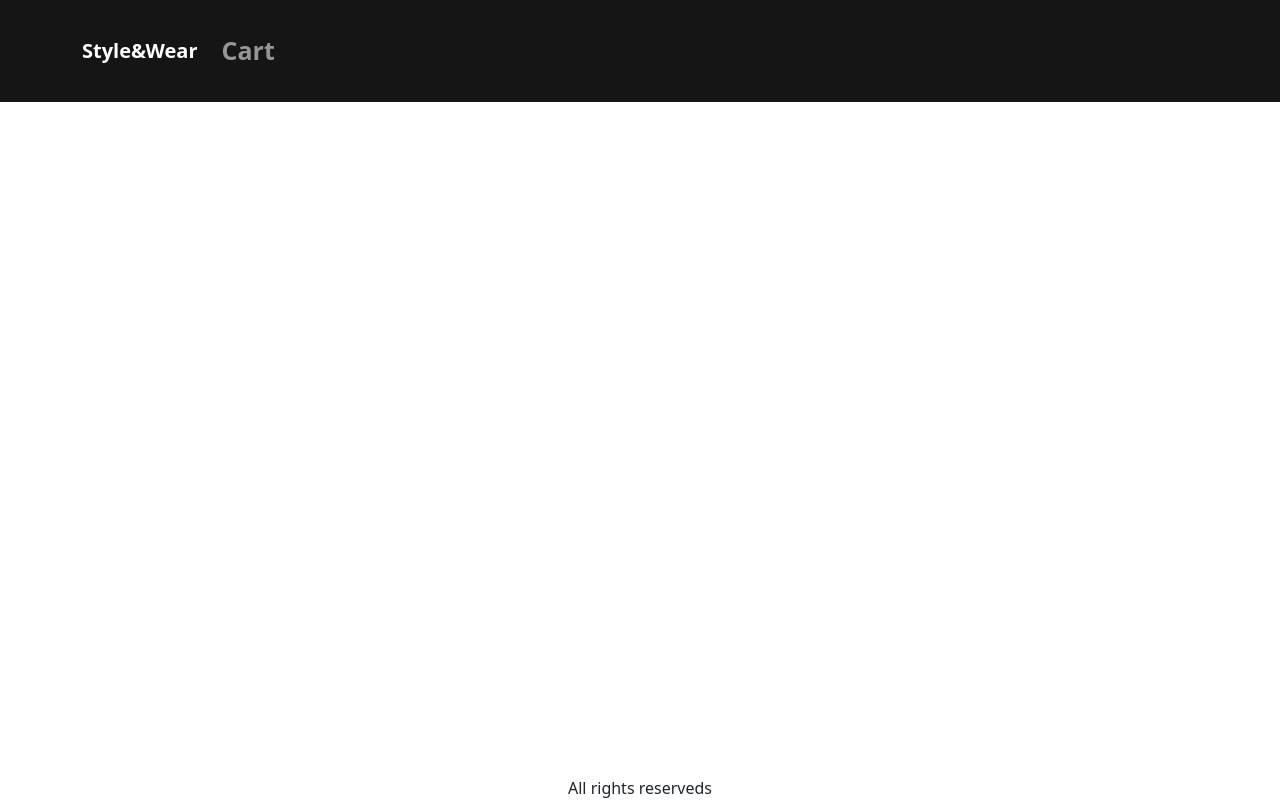
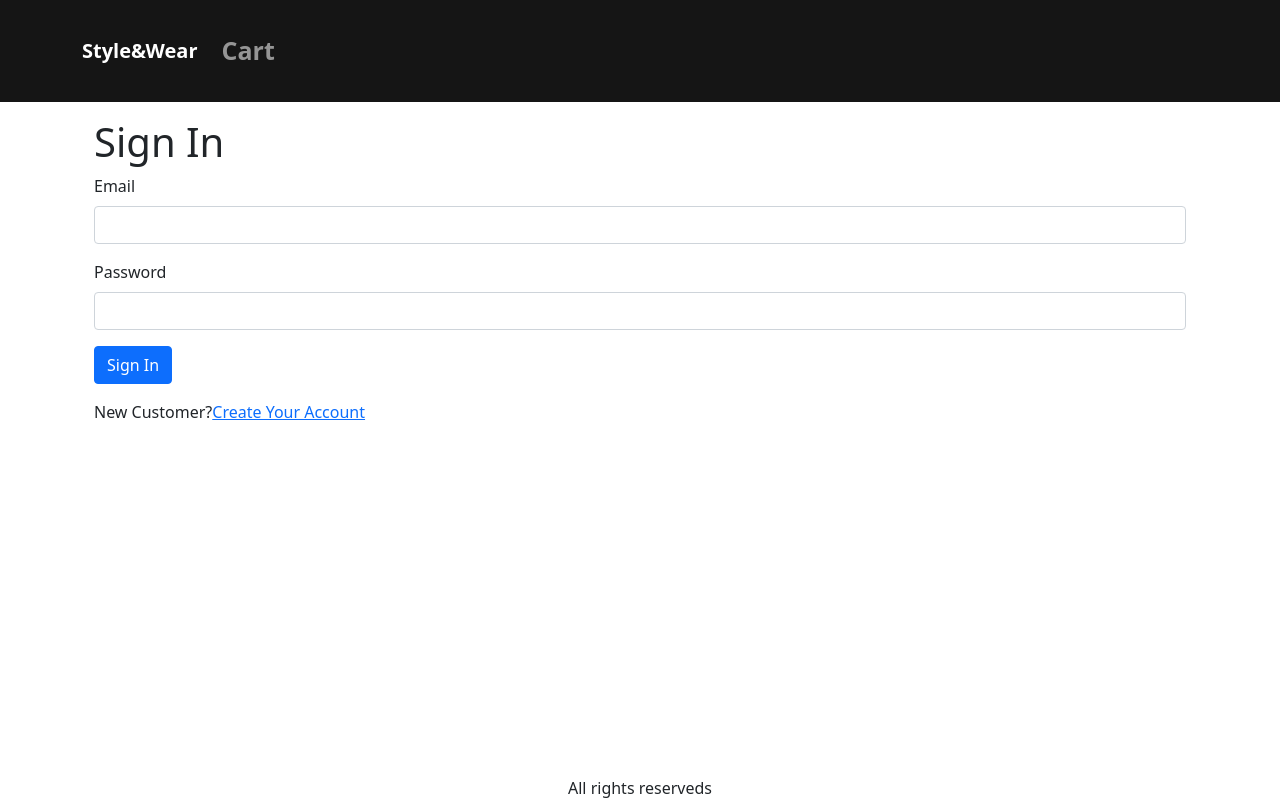
Before and after one commit to Prasiddha777/StyleWear, a React (Create React App) app in the folder frontend/: page /signin in a window 1280 px wide. Built offline with nearby package versions, Linux system fonts and the light colour scheme.

Commit message:
Signin Page

```diff
--- a/frontend/src/App.js
+++ b/frontend/src/App.js
@@ -9,6 +9,7 @@
 import { useContext } from "react";
 import { Store } from "./Store";
 import CartScreen from "./screens/CartScreen";
+import SigninScreen from "./screens/SigninScreen";
 // import NavbarBrand from "react-bootstrap/esm/NavbarBrand";
 function App() {
   const { state } = useContext(Store);
@@ -40,6 +41,7 @@
             <Routes>
               <Route path="/product/:slug" element={<ProductScreen />} />
               <Route path="/cart" element={<CartScreen />} />
+              <Route path="/signin" element={<SigninScreen />} />
               <Route path="/" element={<HomeScreen />} />
             </Routes>
           </Container>
--- a/frontend/src/index.css
+++ b/frontend/src/index.css
@@ -136,3 +136,7 @@
 .img-thumbnail {
   height: 80px;
 }
+
+.small-container {
+  max-width: 600px;
+}
--- /dev/null
+++ b/frontend/src/screens/SigninScreen.js
@@ -0,0 +1,37 @@
+import { Link, useLocation } from "react-router-dom";
+import Container from "react-bootstrap/Container";
+import Form from "react-bootstrap/Form";
+import Button from "react-bootstrap/Button";
+// import { Link } from "react-router-dom";
+
+import { Helmet } from "react-helmet-async";
+
+export default function SigninScreen() {
+  const { search } = useLocation();
+  const redirectInUrl = new URLSearchParams(search).get("redirect");
+  const redirect = redirectInUrl ? redirectInUrl : "/";
+  return (
+    <Container className="Small-container">
+      <Helmet>
+        <title>Sign In</title>
+      </Helmet>
+      <h1>Sign In</h1>
+      <Form></Form>
+      <Form.Group className="mb-3" controllId="email">
+        <Form.Label>Email</Form.Label>
+        <Form.Control type="email" required></Form.Control>
+      </Form.Group>
+      <Form.Group className="mb-3" controllId="password">
+        <Form.Label>Password</Form.Label>
+        <Form.Control type="password" required></Form.Control>
+      </Form.Group>
+      <div className="mb-3">
+        <Button type="submit">Sign In</Button>
+      </div>
+      <div className="mb-3">
+        New Customer?{""}
+        <Link to={`/signup?redirect=${redirect}`}>Create Your Account</Link>
+      </div>
+    </Container>
+  );
+}
```
